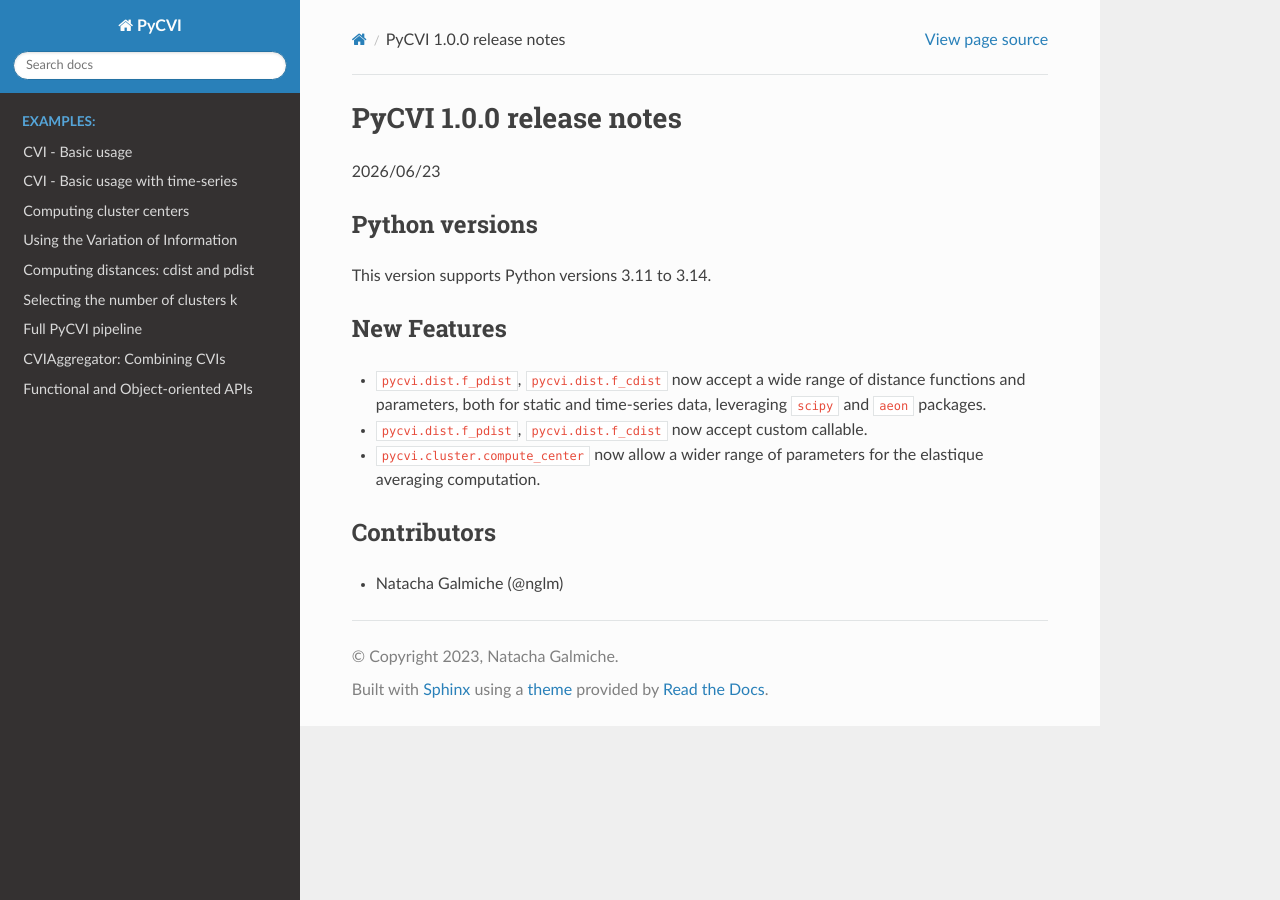
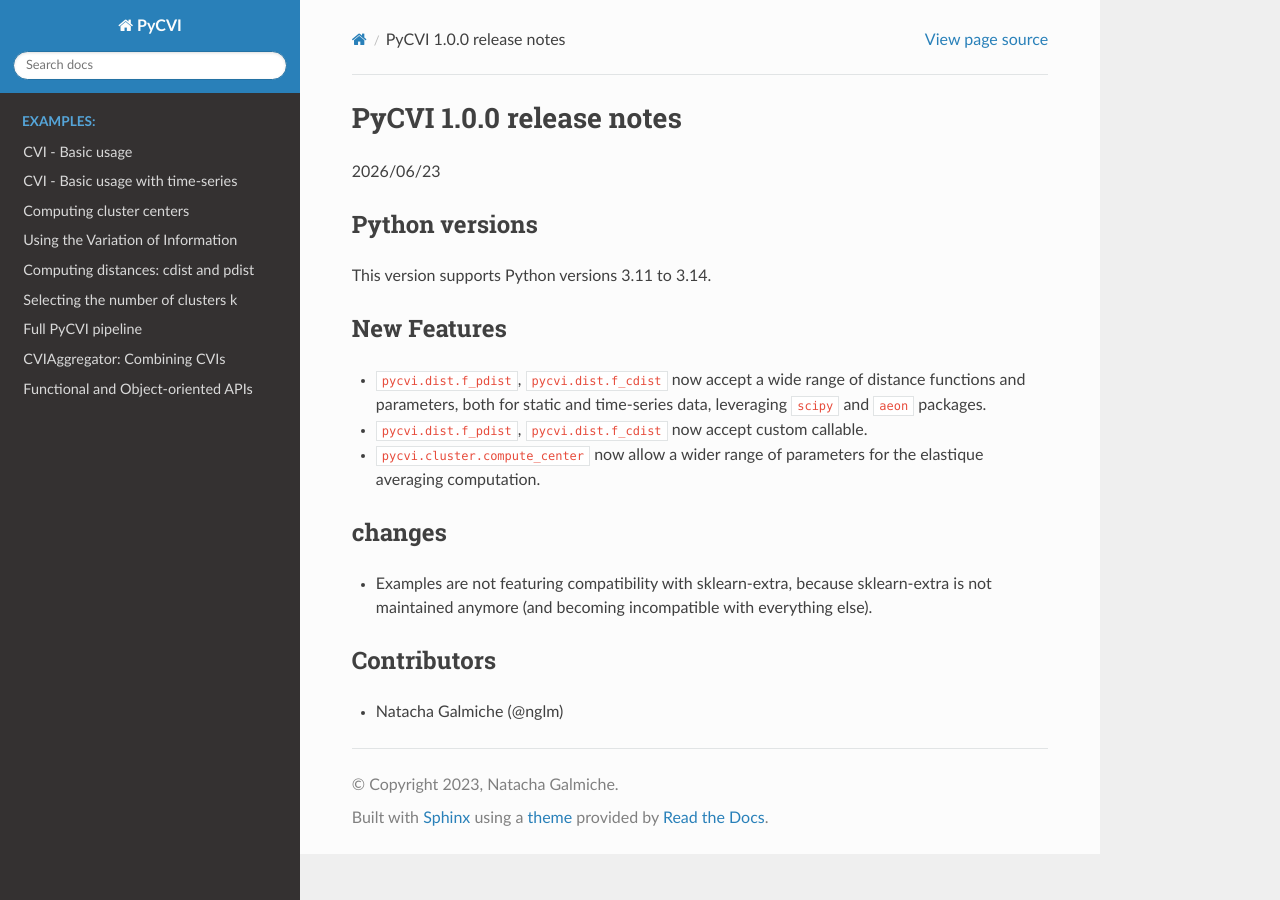
Before and after one commit to nglm/pycvi, a Sphinx documentation site: the page built from docs/releases/PyCVI-1.0.0.md, in a window 1280 px wide. Built offline with Sphinx 7.4.7 and the Read the Docs theme 3.1.0, drawn with Linux system fonts in a browser that asks for light colours.

Commit message:
Removing KMedoids from examples

```diff
--- a/docs/releases/PyCVI-1.0.0.md
+++ b/docs/releases/PyCVI-1.0.0.md
@@ -12,6 +12,10 @@ This version supports Python versions 3.11 to 3.14.
 - `pycvi.dist.f_pdist`, `pycvi.dist.f_cdist` now accept custom callable.
 - `pycvi.cluster.compute_center` now allow a wider range of parameters for the elastique averaging computation.
 
+## changes
+
+- Examples are not featuring compatibility with sklearn-extra, because sklearn-extra is not maintained anymore (and becoming incompatible with everything else).
+
 ## Contributors
 
 - Natacha Galmiche (@nglm)
```
